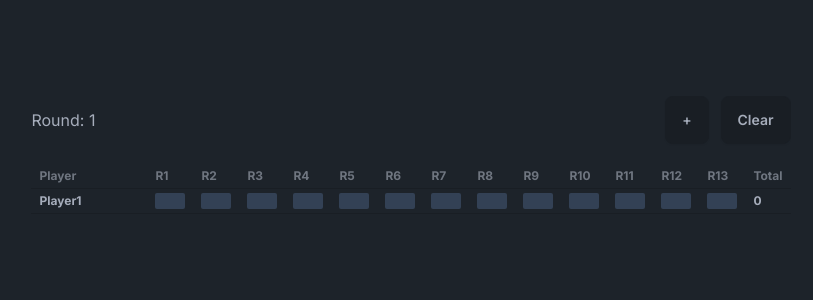
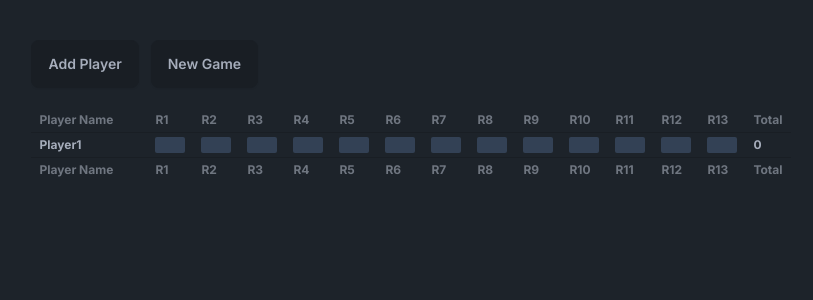
Before and after one commit to shweyin/313, a Next.js app: page / in a window 1280 px wide. Shown: the top 300 px of the page, without its empty margins (229-1042 px from the left). Built offline with nearby package versions, Linux system fonts and the light colour scheme.

Commit message:
added proper tabindexes

```diff
--- a/src/app/page.js
+++ b/src/app/page.js
@@ -2,14 +2,12 @@
 import { useRef, useState } from "react";
 
 export default function Home() {
-  const [round, setRound] = useState(1);
   const [scores, setScores] = useState([
     {
       name: "Player1",
       score: ["", "", "", "", "", "", "", "", "", "", "", "", ""],
     },
   ]);
-  const inputsRef = useRef([]);
 
   const addPlayer = () => {
     setScores([
@@ -50,47 +48,24 @@ export default function Home() {
     setScores(newScores);
   };
 
-  const handleButtonPress = (e, rowIndex, colIndex) => {
-    if (e.key !== "Tab" && e.key !== "Enter") return;
-    e.preventDefault();
-
-    // Calculate the index of the input below
-    const nextRowIndex = rowIndex + 1;
-    const nextInputIndex =
-      nextRowIndex * inputsRef.current[0].length + colIndex;
-
-    // Focus on the input below
-    if (
-      inputsRef.current[nextRowIndex] &&
-      inputsRef.current[nextRowIndex][colIndex]
-    ) {
-      inputsRef.current[nextRowIndex][colIndex].focus();
-    } else if (inputsRef.current[nextInputIndex]) {
-      inputsRef.current[nextInputIndex].focus();
-    }
-  };
-
   return (
-    <main className="flex min-h-screen flex-col items-center justify-between p-24">
+    <main className="flex min-h-screen flex-col items-center justify-between p-10">
       <div className="overflow-x-auto">
         <div className="flex gap-3 items-center pb-5">
-          <div className="flex grow">Round: {round}</div>
           <button className="btn" onClick={addPlayer}>
-            +
+            Add Player
           </button>
           <button className="btn" onClick={clearScores}>
-            Clear
+            New Game
           </button>
         </div>
         <div className="overflow-x-auto ">
           <table className="table table-xs ">
             <thead>
               <tr>
-                <th>Player</th>
+                <th>Player Name</th>
                 {[1, 2, 3, 4, 5, 6, 7, 8, 9, 10, 11, 12, 13].map((round) => (
-                  <th key={round}>
-                    <button onClick={() => setRound(round)}>R{round}</button>
-                  </th>
+                  <th key={round}>R{round}</th>
                 ))}
                 <th>Total</th>
               </tr>
@@ -105,22 +80,17 @@ export default function Home() {
                       value={scores[playerIndex].name}
                       // onKeyDown={handleButtonPress}
                       className="w-[100px] bg-transparent"
+                      tabIndex={playerIndex + 1}
                     />
                   </th>
                   {player.score.map((score, round) => (
                     <td key={round}>
                       <input
+                        tabIndex={(round + 1) * scores.length + playerIndex + 1}
                         className="w-[30px] bg-slate-700 rounded-sm"
                         id={`${playerIndex}-${round}`}
                         value={scores[playerIndex].score[round]}
-                        ref={(input) =>
-                          (inputsRef.current[
-                            playerIndex * scores.length + round
-                          ] = input)
-                        }
-                        onKeyDown={(e) =>
-                          handleButtonPress(e, playerIndex, round)
-                        }
+                        // value={(round + 1) * scores.length + playerIndex + 1}
                         onChange={handleInput}
                       />
                     </td>
@@ -135,9 +105,9 @@ export default function Home() {
                 </tr>
               ))}
             </tbody>
-            {/* <tfoot>
+            <tfoot>
               <tr>
-              <th>Player</th>
+                <th>Player Name</th>
                 <th>R1</th>
                 <th>R2</th>
                 <th>R3</th>
@@ -153,7 +123,7 @@ export default function Home() {
                 <th>R13</th>
                 <th>Total</th>
               </tr>
-          </tfoot> */}
+            </tfoot>
           </table>
         </div>
       </div>
```
Lines whose indentation alone changed are shown as unchanged.
